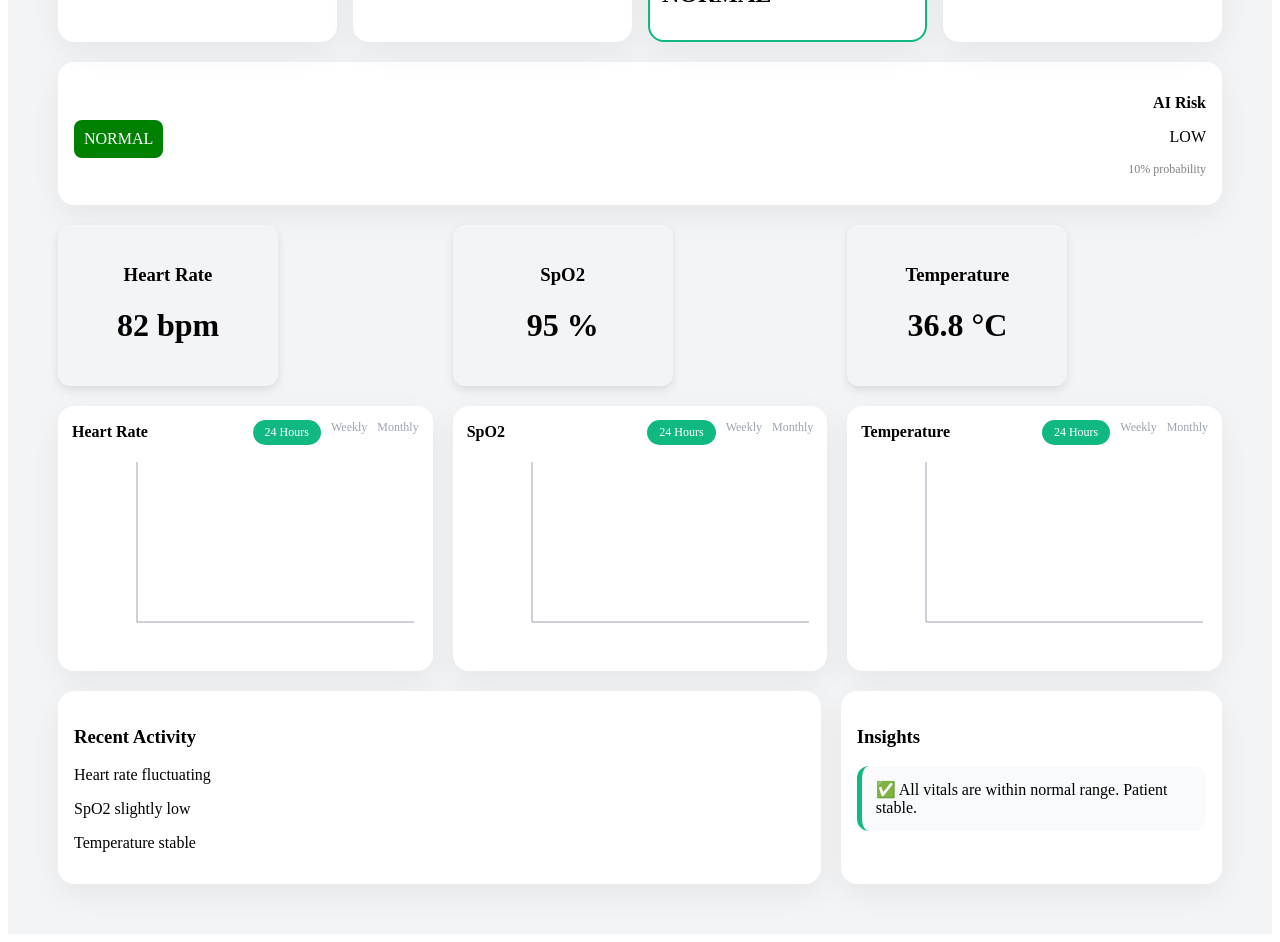
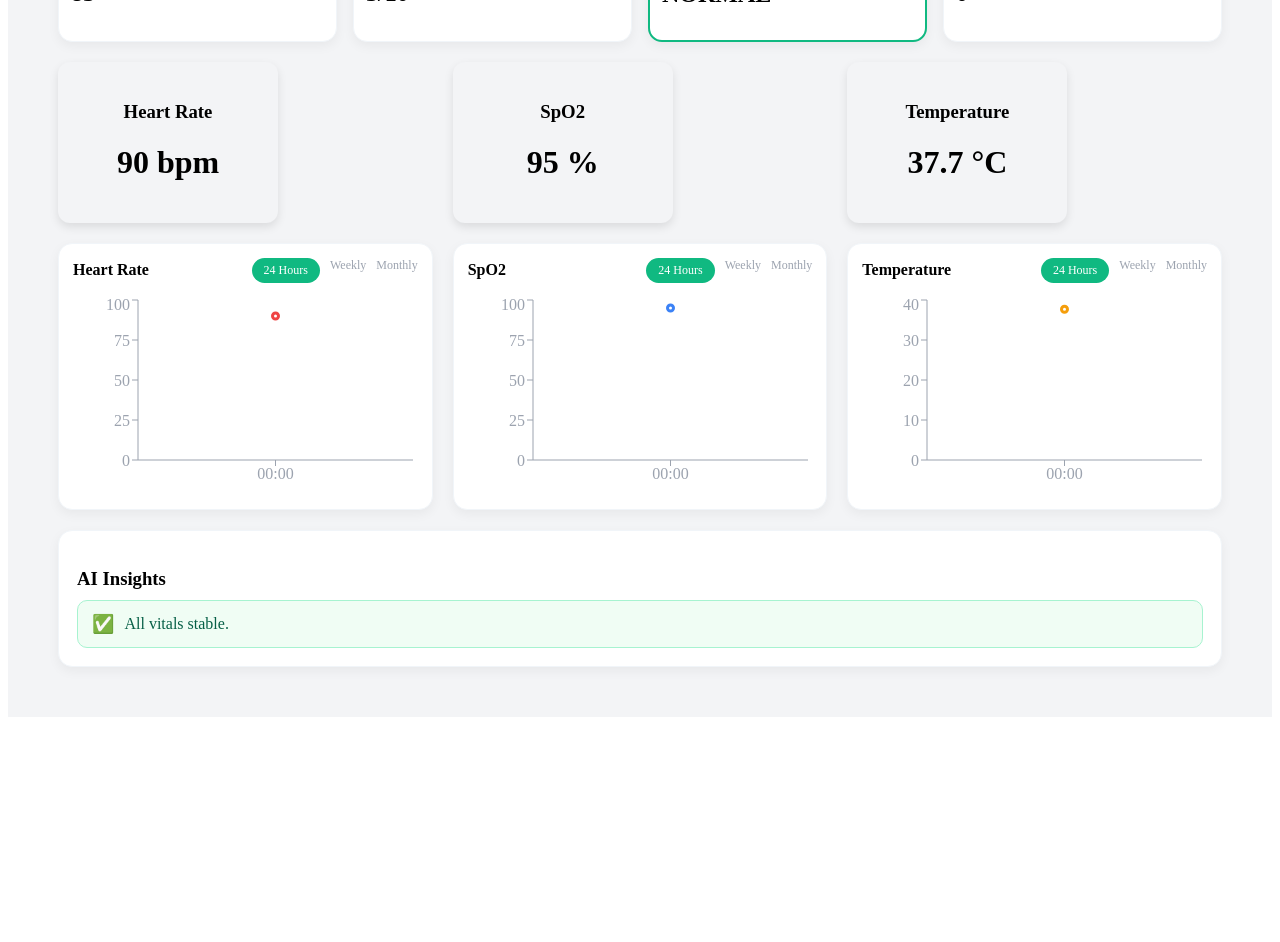
Before and after one commit to Aadya2901/ElderEase, a React app in the folder frontend/: page / in a window 1280 px wide. Shown: the part 320-1262 px from the top of the page. After the commit the page ends 1045 px from the top, so only its background shows below. Built offline with nearby package versions, Linux system fonts and the light colour scheme; the HTML template or start-up script is replaced by a standard one.

Commit message:
feat: add dynamic threshold-based risk scoring and insights

```diff
--- a/frontend/src/pages/PatientDashboard.jsx
+++ b/frontend/src/pages/PatientDashboard.jsx
@@ -18,21 +18,25 @@ export default function PatientDashboard() {
     temperature: 36.8
   });
 
+  const [thresholds, setThresholds] = useState({
+    heartRate: 110,
+    spo2: 92,
+    temperature: 38
+  });
+
   const [history, setHistory] = useState([]);
 
   const [showSettings, setShowSettings] = useState(false);
 
   // 🔥 LIVE SIMULATION
+  const hours = ["00:00","04:00","08:00","12:00","16:00","20:00"];
   const indexRef = useRef(0);
 
   useEffect(() => {
     const interval = setInterval(() => {
 
       const newData = {
-        time: new Date().toLocaleTimeString([], {
-          hour: "2-digit",
-          minute: "2-digit"
-        }),
+        time: hours[indexRef.current], // ✅ stable labels
         heartRate: Math.floor(70 + Math.random() * 50),
         spo2: Math.floor(88 + Math.random() * 10),
         temperature: parseFloat((36 + Math.random() * 2).toFixed(1))
@@ -42,6 +46,7 @@ export default function PatientDashboard() {
 
       setData(newData);
       setHistory(prev => [...prev.slice(-9), newData]);
+
     }, 3000);
 
     return () => clearInterval(interval);
@@ -50,9 +55,22 @@ export default function PatientDashboard() {
   const { heartRate, spo2, temperature } = data;
 
   // 🧠 AI LOGIC
-  const riskScore = predictRisk(heartRate, spo2, temperature);
+  const riskScore = predictRisk(
+    heartRate,
+    spo2,
+    temperature,
+    thresholds
+  );
+
   const riskLevel = getRiskLevel(riskScore);
-  const insights = generateInsights(heartRate, spo2, temperature, history);
+
+  const insights = generateInsights(
+    heartRate,
+    spo2,
+    temperature,
+    history,
+    thresholds
+  );
 
   const status =
     riskLevel === "HIGH"
@@ -63,17 +81,13 @@ export default function PatientDashboard() {
 
   const card = {
     background: "#ffffff",
-    padding: "16px",
-    borderRadius: "16px",
-    boxShadow: "0 10px 30px rgba(0,0,0,0.06)",
-    transition: "0.2s ease"
+    padding: "18px",
+    borderRadius: "14px",
+    border: "1px solid #f1f5f9",
+    boxShadow: "0 4px 12px rgba(0,0,0,0.05)",
+    transition: "all 0.2s ease",
+    cursor: "pointer"
   };
-
-  const [thresholds, setThresholds] = useState({
-    heartRate: 110,
-    spo2: 92,
-    temperature: 38
-  });
 
   return (
     <div style={{
@@ -216,12 +230,20 @@ export default function PatientDashboard() {
         marginTop: "20px"
       }}>
 
-        <div style={{ ...card, padding: "12px" }}>
+        <div
+          style={{ ...card, padding: "12px" }}
+          onMouseEnter={(e) => e.currentTarget.style.transform = "translateY(-4px)"}
+          onMouseLeave={(e) => e.currentTarget.style.transform = "translateY(0px)"}
+        >
           <h4>Health Score</h4>
           <h2 style={{ marginTop: "8px" }}>{100 - riskScore * 5}</h2>
         </div>
 
-        <div style={{ ...card, padding: "12px" }}>
+        <div
+          style={{ ...card, padding: "12px" }}
+          onMouseEnter={(e) => e.currentTarget.style.transform = "translateY(-4px)"}
+          onMouseLeave={(e) => e.currentTarget.style.transform = "translateY(0px)"}
+        >
           <h4>Risk Score</h4>
           <h2 style={{ marginTop: "8px" }}>{riskScore}/10</h2>
         </div>
@@ -238,7 +260,11 @@ export default function PatientDashboard() {
           <h2 style={{ marginTop: "8px" }}>{status}</h2>
         </div>
 
-        <div style={{ ...card, padding: "12px" }}>
+        <div
+          style={{ ...card, padding: "12px" }}
+          onMouseEnter={(e) => e.currentTarget.style.transform = "translateY(-4px)"}
+          onMouseLeave={(e) => e.currentTarget.style.transform = "translateY(0px)"}
+        >
           <h4>Alerts</h4>
           <h2 style={{ marginTop: "8px" }}>
             {riskLevel === "HIGH" ? 1 : 0}
@@ -246,27 +272,6 @@ export default function PatientDashboard() {
         </div>
 
       </div>
-
-        {/* 🧠 STATUS + AI */}
-        <div style={{
-          ...card,
-          marginTop: "20px",
-          display: "flex",
-          justifyContent: "space-between",
-          alignItems: "center"
-        }}>
-          <div style={{ display: "flex", gap: "15px", alignItems: "center" }}>
-            <StatusBadge status={status} />
-          </div>
-
-          <div style={{ textAlign: "right" }}>
-            <p style={{ fontWeight: "600" }}>AI Risk</p>
-            <p>{riskLevel}</p>
-            <p style={{ fontSize: "12px", color: "gray" }}>
-              {riskScore * 10}% probability
-            </p>
-          </div>
-        </div>
 
         {/* ❤️ VITALS */}
         <div style={{
@@ -384,40 +389,58 @@ export default function PatientDashboard() {
         {/* 🧠 BOTTOM SECTION */}
         <div style={{
           display: "grid",
-          gridTemplateColumns: "2fr 1fr",
+          gridTemplateColumns: "1fr",
           gap: "20px",
           marginTop: "20px"
         }}>
 
-          {/* 📋 RECENT ACTIVITY */}
-          <div style={card}>
-            <h3>Recent Activity</h3>
-
-            <p>Heart rate fluctuating</p>
-            <p>SpO2 slightly low</p>
-            <p>Temperature stable</p>
-          </div>
-
           {/* 💡 AI INSIGHTS */}
           <div style={card}>
-            <h3>Insights</h3>
+            <h3 style={{ marginBottom: "10px" }}>AI Insights</h3>
 
-            {insights.map((msg, i) => (
-              <div key={i} style={{
-                marginTop: "12px",
-                padding: "14px",
-                borderRadius: "12px",
-                borderLeft: msg.includes("🚨")
-                  ? "5px solid #ef4444"
-                  : msg.includes("⚠")
-                  ? "5px solid #f59e0b"
-                  : "5px solid #10b981",
-                background: "#f9fafb",
-                fontWeight: "500"
-              }}>
-                {msg}
-              </div>
-            ))}
+            {insights.map((msg, i) => {
+              const isDanger = msg.includes("🚨");
+              const isWarning = msg.includes("⚠");
+
+              return (
+                <div
+                  key={i}
+                  style={{
+                    marginTop: "10px",
+                    padding: "12px 14px",
+                    borderRadius: "10px",
+                    display: "flex",
+                    alignItems: "center",
+                    gap: "10px",
+
+                    background:
+                      isDanger ? "#fff1f2" :
+                      isWarning ? "#fffbeb" :
+                      "#f0fdf4",
+
+                    color:
+                      isDanger ? "#991b1b" :
+                      isWarning ? "#92400e" :
+                      "#065f46",
+
+                    border:
+                      isDanger
+                        ? "1px solid #fecaca"
+                        : isWarning
+                        ? "1px solid #fde68a"
+                        : "1px solid #a7f3d0",
+                  }}
+                >
+                  <span style={{ fontSize: "18px" }}>
+                    {isDanger ? "🚨" : isWarning ? "⚠" : "✅"}
+                  </span>
+
+                  <span style={{ fontWeight: "500" }}>
+                    {msg.replace(/[🚨⚠📉📈✅]/g, "")}
+                  </span>
+                </div>
+              );
+            })}
           </div>
 
         </div>
--- a/frontend/src/utils/aiModel.js
+++ b/frontend/src/utils/aiModel.js
@@ -1,48 +1,61 @@
-export function predictRisk(hr, spo2, temp) {
+export function predictRisk(hr, spo2, temp, thresholds) {
   let score = 0;
 
+  // 📊 BASE CONTINUOUS MODEL (your original logic)
   score += (hr - 70) * 0.05;
   score += (95 - spo2) * 0.8;
   score += (temp - 36.5) * 1.5;
 
+  // 🚨 THRESHOLD OVERRIDE (NEW)
+  if (hr > thresholds.heartRate) score += 2;
+  if (spo2 < thresholds.spo2) score += 3;
+  if (temp > thresholds.temperature) score += 2;
+
   return Math.max(0, Math.min(10, Math.round(score)));
 }
 
-export function generateInsights(hr, spo2, temp) {
+export function generateInsights(hr, spo2, temp, history, thresholds) {
   const insights = [];
 
-  if (spo2 < 94) {
-    insights.push("⚠ Oxygen levels dropping. Risk of hypoxia if trend continues.");
+  // 🚨 Priority conditions (top importance)
+  if (spo2 < thresholds.spo2) {
+    insights.push("🚨 Oxygen level below safe limit.");
   }
 
-  if (hr > 100 && temp > 37.5) {
-    insights.push("🚨 Elevated heart rate + temperature suggests possible infection.");
+  if (hr > thresholds.heartRate) {
+    insights.push("🚨 Heart rate above your set threshold.");
+  }
+
+  if (temp > thresholds.temperature) {
+    insights.push("🚨 High temperature detected.");
+  }
+
+  // ⚠ Secondary conditions
+  if (spo2 < 94 && spo2 >= thresholds.spo2) {
+    insights.push("⚠ Oxygen slightly low.");
   }
 
   if (hr < 60) {
-    insights.push("⚠ Low heart rate detected. Monitor for dizziness or fatigue.");
+    insights.push("⚠ Low heart rate.");
   }
 
-  if (temp > 38) {
-    insights.push("🚨 High fever detected. Immediate attention recommended.");
-  }
-
-  if (spo2 >= 95 && hr >= 60 && hr <= 100 && temp < 37.5) {
-    insights.push("✅ All vitals are within normal range. Patient stable.");
-  }
-
-  // 🧠 TREND ANALYSIS
-  if (history.length >= 3) {
+  // 📈 Trends (only if no emergency)
+  if (insights.length === 0 && history.length >= 3) {
     const last = history[history.length - 1];
     const prev = history[history.length - 2];
 
     if (last.spo2 < prev.spo2) {
-      insights.push("📉 Oxygen levels showing downward trend over time.");
+      insights.push("📉 Oxygen trending down.");
     }
 
     if (last.heartRate > prev.heartRate) {
-      insights.push("📈 Heart rate increasing steadily.");
+      insights.push("📈 Heart rate increasing.");
     }
+  }
+
+  // ✅ fallback
+  if (insights.length === 0) {
+    insights.push("✅ All vitals stable.");
   }
 
   return insights;
```
